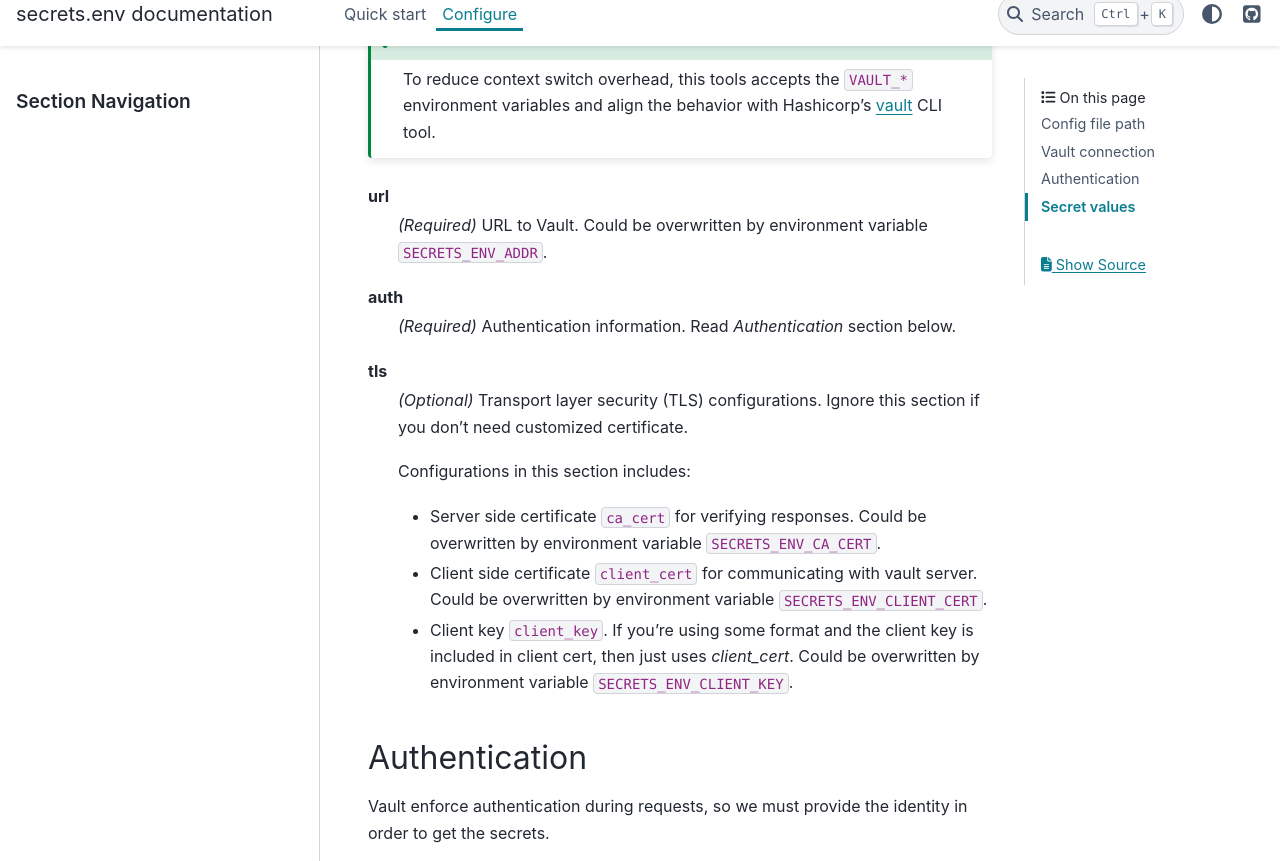
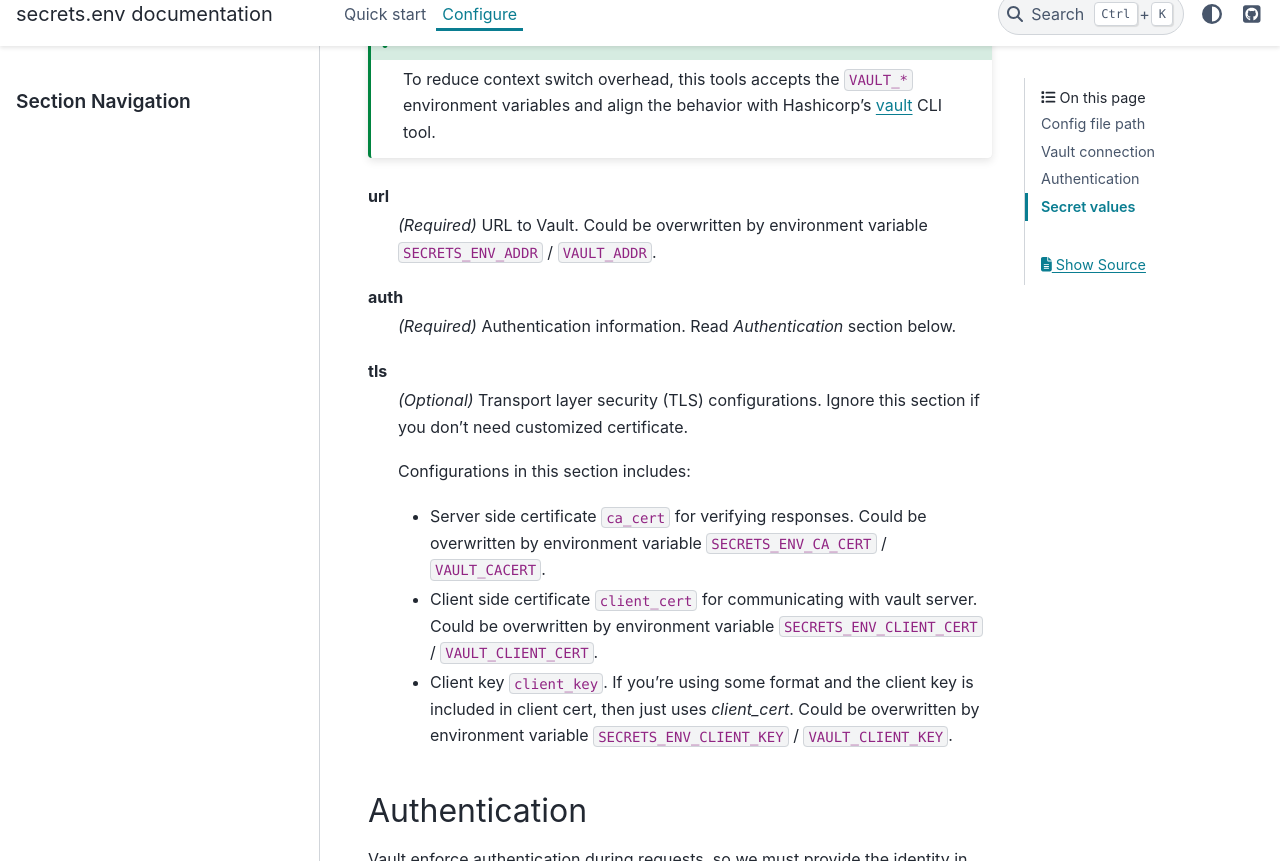
Before and after one commit to tzing/secrets.env, a Sphinx documentation site: the page built from docs/configure.rst, in a window 1280 px wide and 900 px high, scrolled down 1254 px, cut to the strip 18-879 px from the top of the window. Built offline with Sphinx 7.4.7 and the PyData theme 0.15.4, drawn with Linux system fonts in a browser that asks for light colours.

Commit message:
revise doc

```diff
--- a/docs/configure.rst
+++ b/docs/configure.rst
@@ -131,7 +131,7 @@ Vault connection information could be set in ``source`` section, or using enviro
 
 url
    *(Required)* URL to Vault.
-   Could be overwritten by environment variable ``SECRETS_ENV_ADDR``.
+   Could be overwritten by environment variable ``SECRETS_ENV_ADDR`` / ``VAULT_ADDR``.
 
 auth
    *(Required)* Authentication information. Read `Authentication` section below.
@@ -143,12 +143,12 @@ tls
    Configurations in this section includes:
 
    * Server side certificate ``ca_cert`` for verifying responses.
-     Could be overwritten by environment variable ``SECRETS_ENV_CA_CERT``.
+     Could be overwritten by environment variable ``SECRETS_ENV_CA_CERT`` / ``VAULT_CACERT``.
    * Client side certificate ``client_cert`` for communicating with vault server.
-     Could be overwritten by environment variable ``SECRETS_ENV_CLIENT_CERT``.
+     Could be overwritten by environment variable ``SECRETS_ENV_CLIENT_CERT`` / ``VAULT_CLIENT_CERT``.
    * Client key ``client_key``.
      If you're using some format and the client key is included in client cert, then just uses *client_cert*.
-     Could be overwritten by environment variable ``SECRETS_ENV_CLIENT_KEY``.
+     Could be overwritten by environment variable ``SECRETS_ENV_CLIENT_KEY`` / ``VAULT_CLIENT_KEY``.
 
 
 Authentication
```
